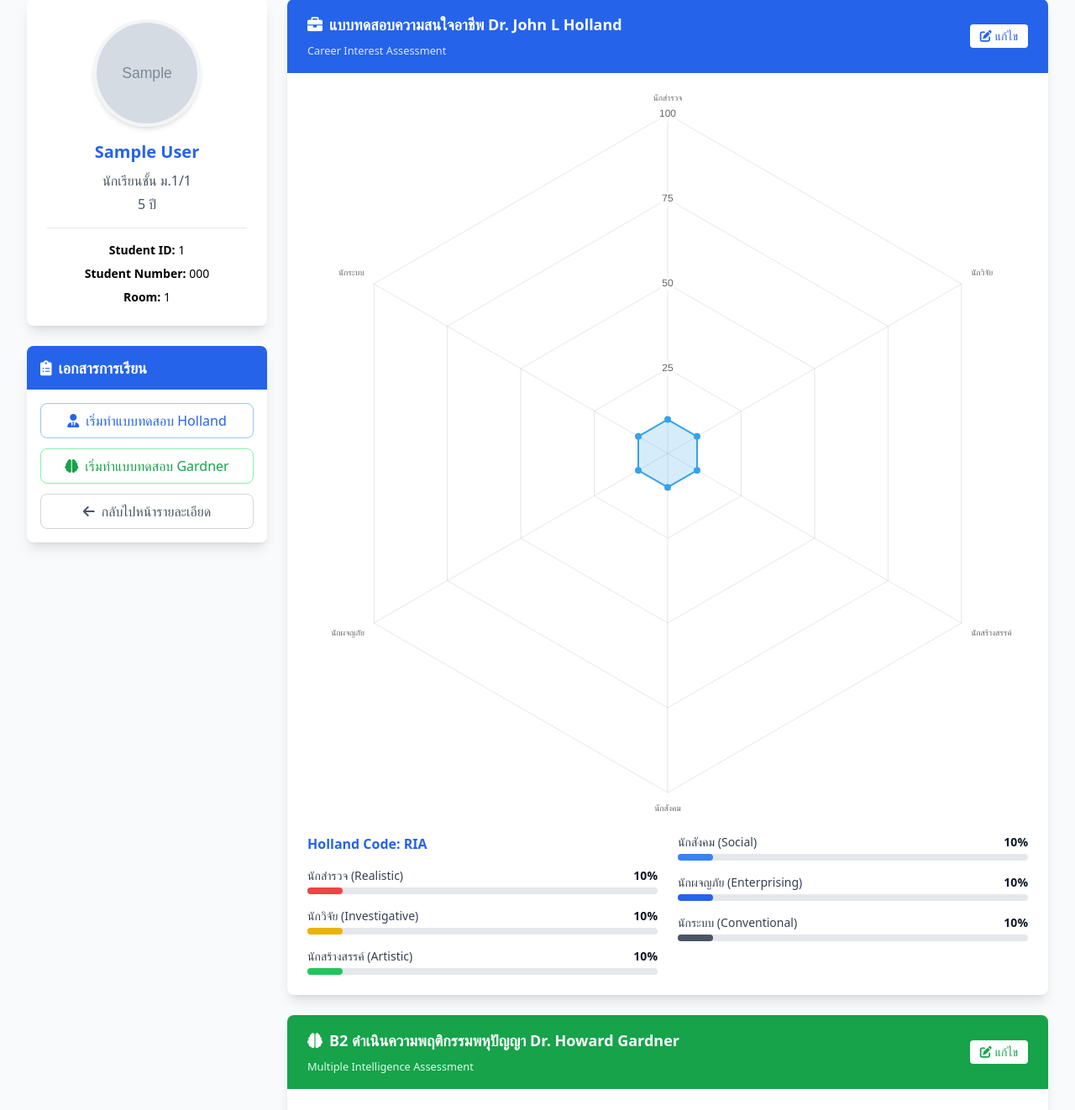
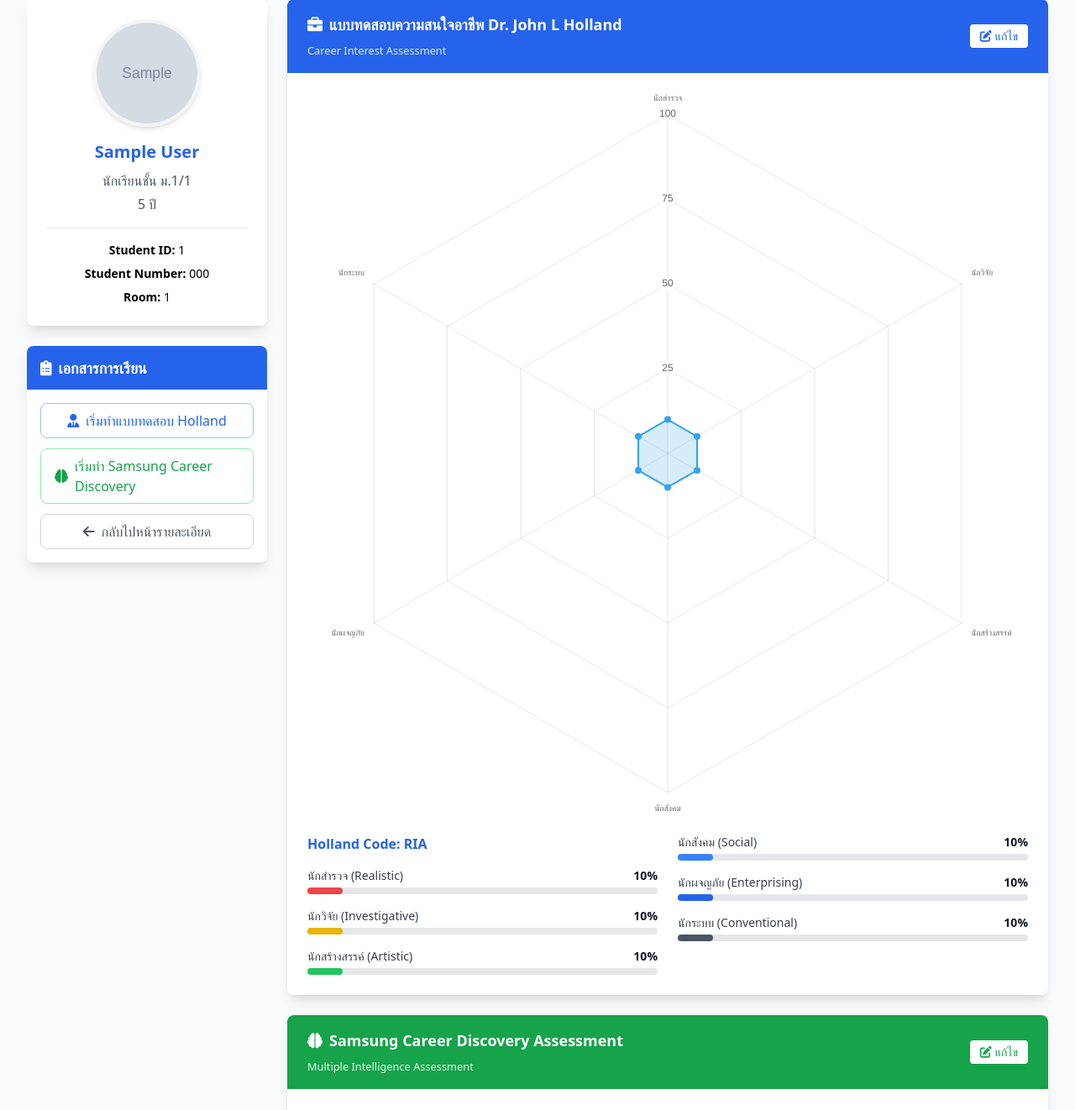
Before and after one commit to beagleview/student_profile, a Django app: page /students/1/personality/ in a window 1280 px wide. Shown: the part 89-1411 px from the top of the page at 84% size. Run offline with Django 5.2, Linux system fonts and the light colour scheme; tables that the repository leaves empty hold one stand-in row (values such as "Sample post"); grey boxes marked "Sample" are stand-in pictures; some libraries are stand-ins or nearby versions.

Commit message:
Fix Tailwind CSS styling and improve UI layout
- Update StudentEnrollmentForm and StudentSearchForm to use Tailwind CSS classes instead of Bootstrap
- Replace 'form-control' with proper Tailwind input styling (focus states, borders, shadows)
- Rename gardner_questionnaire to Samsung Career Discovery throughout the application
- Move Personality Tests button to left sidebar in student detail page for better accessibility
- Remove duplicate Personality Tests button from Quick Actions section
- Update grid layout from 5 to 4 columns in Quick Actions to accommodate button removal
- Rename template file: gardner_questionnaire.html → career_discovery.html
- Update all URL patterns, view functions, and template references for consistent branding
- Improve form styling with modern Tailwind CSS components for better user experience

```diff
--- a/students/templates/students/student_personality.html
+++ b/students/templates/students/student_personality.html
@@ -42,8 +42,8 @@
                     <a href="{% url 'holland_questionnaire' student.pk %}" class="w-full bg-white border border-primary-300 text-primary-600 hover:bg-primary-50 px-4 py-2 rounded-lg font-medium transition-colors inline-flex items-center justify-center">
                         <i class="fas fa-user-tie mr-2"></i>เริ่มทำแบบทดสอบ Holland
                     </a>
-                    <a href="{% url 'gardner_questionnaire' student.pk %}" class="w-full bg-white border border-green-300 text-green-600 hover:bg-green-50 px-4 py-2 rounded-lg font-medium transition-colors inline-flex items-center justify-center">
-                        <i class="fas fa-brain mr-2"></i>เริ่มทำแบบทดสอบ Gardner
+                    <a href="{% url 'ss_career_discovery' student.pk %}" class="w-full bg-white border border-green-300 text-green-600 hover:bg-green-50 px-4 py-2 rounded-lg font-medium transition-colors inline-flex items-center justify-center">
+                        <i class="fas fa-brain mr-2"></i>เริ่มทำ Samsung Career Discovery
                     </a>
                     <a href="{% url 'student_detail' student.pk %}" class="w-full bg-white border border-gray-300 text-gray-600 hover:bg-gray-50 px-4 py-2 rounded-lg font-medium transition-colors inline-flex items-center justify-center">
                         <i class="fas fa-arrow-left mr-2"></i>กลับไปหน้ารายละเอียด
@@ -169,12 +169,12 @@
                 <div class="bg-green-600 text-white rounded-t-lg px-6 py-4 flex flex-col sm:flex-row justify-between items-start sm:items-center gap-3">
                     <div>
                         <h5 class="text-lg font-semibold mb-1">
-                            <i class="fas fa-brain mr-2"></i>B2 ดำเนินความพฤติกรรมพหุปัญญา Dr. Howard Gardner
+                            <i class="fas fa-brain mr-2"></i>Samsung Career Discovery Assessment
                         </h5>
                         <small class="text-green-100">Multiple Intelligence Assessment</small>
                     </div>
                     <div>
-                        <a href="{% url 'gardner_questionnaire' student.pk %}" class="bg-white text-green-600 hover:bg-green-50 px-3 py-1 rounded text-sm font-medium transition-colors inline-flex items-center">
+                        <a href="{% url 'ss_career_discovery' student.pk %}" class="bg-white text-green-600 hover:bg-green-50 px-3 py-1 rounded text-sm font-medium transition-colors inline-flex items-center">
                             <i class="fas fa-edit mr-1"></i> แก้ไข
                         </a>
                     </div>
@@ -270,15 +270,15 @@
             <div class="bg-white rounded-lg shadow-lg">
                 <div class="bg-gray-100 rounded-t-lg px-6 py-4">
                     <h5 class="text-lg font-semibold text-gray-600 mb-0">
-                        <i class="fas fa-brain mr-2"></i>B2 ดำเนินความพฤติกรรมพหุปัญญา Dr. Howard Gardner
+                        <i class="fas fa-brain mr-2"></i>Samsung Career Discovery Assessment
                     </h5>
                 </div>
                 <div class="p-8 text-center">
                     <i class="fas fa-brain text-6xl text-gray-400 mb-4"></i>
                     <h5 class="text-xl font-semibold text-gray-600 mb-2">ยังไม่ได้ทำแบบทดสอบ</h5>
                     <p class="text-gray-500 mb-6">เริ่มทำแบบทดสอบพหุปัญญาตามทฤษฎี Dr. Howard Gardner</p>
-                    <a href="{% url 'gardner_questionnaire' student.pk %}" class="bg-green-600 hover:bg-green-700 text-white px-6 py-3 rounded-lg font-medium transition-colors inline-flex items-center">
-                        <i class="fas fa-play mr-2"></i>เริ่มทำแบบทดสอบ
+                    <a href="{% url 'ss_career_discovery' student.pk %}" class="bg-green-600 hover:bg-green-700 text-white px-6 py-3 rounded-lg font-medium transition-colors inline-flex items-center">
+                        <i class="fas fa-play mr-2"></i>เริ่มทำ Samsung Career Discovery
                     </a>
                 </div>
             </div>
--- a/students/urls.py
+++ b/students/urls.py
@@ -18,6 +18,6 @@ urlpatterns = [
     path('students/<int:pk>/personality/', views.student_personality, name='student_personality'),
     path('students/<int:pk>/holland-questionnaire/', views.holland_questionnaire, name='holland_questionnaire'),
     path('students/<int:pk>/submit-holland-questionnaire/', views.submit_holland_questionnaire, name='submit_holland_questionnaire'),
-    path('students/<int:pk>/gardner-questionnaire/', views.gardner_questionnaire, name='gardner_questionnaire'),
-    path('students/<int:pk>/submit-gardner-questionnaire/', views.submit_gardner_questionnaire, name='submit_gardner_questionnaire'),
+    path('students/<int:pk>/ss-career-discovery/', views.ss_career_discovery, name='ss_career_discovery'),
+    path('students/<int:pk>/submit-ss-career-discovery/', views.submit_ss_career_discovery, name='submit_ss_career_discovery'),
 ]
--- a/students/views.py
+++ b/students/views.py
@@ -281,19 +281,19 @@ def submit_holland_questionnaire(request, pk):
     return redirect('holland_questionnaire', pk=student.pk)
 
 
-def gardner_questionnaire(request, pk):
-    """Display Gardner Multiple Intelligence Questionnaire"""
+def ss_career_discovery(request, pk):
+    """Display Samsung Career Discovery Assessment"""
     student = get_object_or_404(Student, pk=pk)
 
     context = {
         'student': student,
-        'title': f'Gardner Questionnaire - {student.full_name}'
+        'title': f'Samsung Career Discovery - {student.full_name}'
     }
-    return render(request, 'students/gardner_questionnaire.html', context)
+    return render(request, 'students/career_discovery.html', context)
 
 
-def submit_gardner_questionnaire(request, pk):
-    """Process Gardner Multiple Intelligence Questionnaire submission"""
+def submit_ss_career_discovery(request, pk):
+    """Process Samsung Career Discovery Assessment submission"""
     student = get_object_or_404(Student, pk=pk)
 
     if request.method == 'POST':
@@ -307,7 +307,7 @@ def submit_gardner_questionnaire(request, pk):
                 responses[f'q{i}'] = int(response)
             else:
                 messages.error(request, f'กรุณาตอบคำถามข้อที่ {i}')
-                return redirect('gardner_questionnaire', pk=student.pk)
+                return redirect('ss_career_discovery', pk=student.pk)
 
         # Map questions to intelligence types (updated mapping for 41 questions)
         question_mapping = {
@@ -375,12 +375,12 @@ def submit_gardner_questionnaire(request, pk):
 
         messages.success(
             request,
-            f'แบบทดสอบพหุปัญญาเสร็จสิ้นเรียบร้อย! ผลการทดสอบของ {student.full_name} ได้รับการบันทึกแล้ว'
+            f'Samsung Career Discovery เสร็จสิ้นเรียบร้อย! ผลการทดสอบของ {student.full_name} ได้รับการบันทึกแล้ว'
         )
         return redirect('student_personality', pk=student.pk)
 
     # If not POST, redirect to questionnaire
-    return redirect('gardner_questionnaire', pk=student.pk)
+    return redirect('ss_career_discovery', pk=student.pk)
 
 
 def delete_student(request, pk):
```
Also changed, not shown: students/forms.py (+19 -13 lines), students/templates/students/student_detail.html (+4 -4 lines), students/templates/students/career_discovery.html (renamed from students/templates/students/gardner_questionnaire.html).
